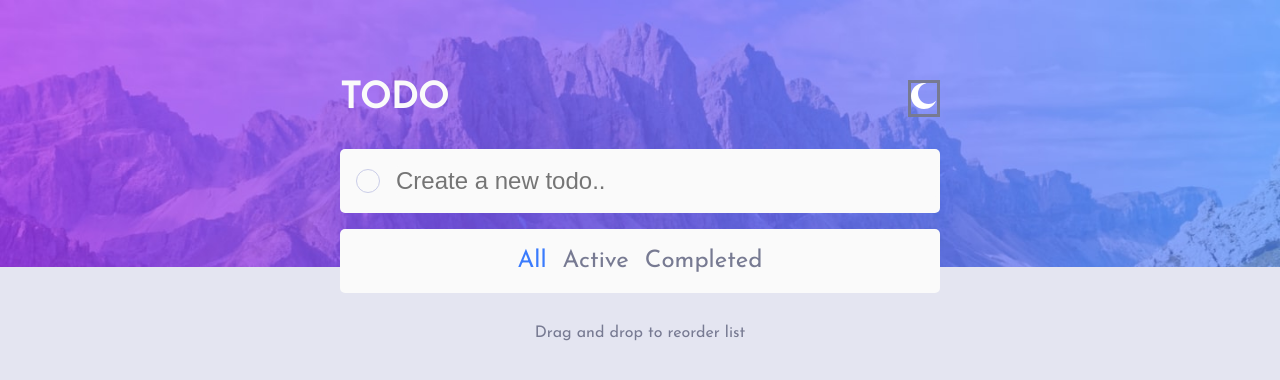
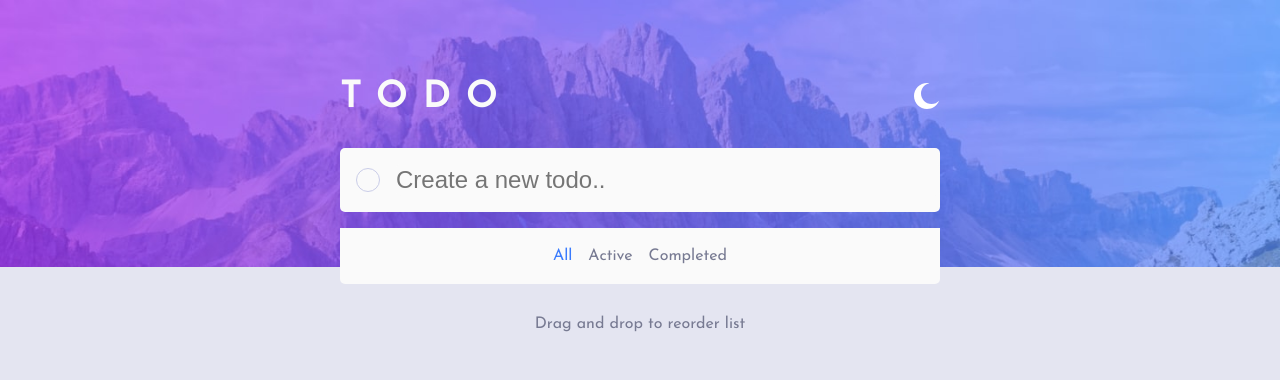
Before and after one commit to CHRISTIANGLENOGO/todo-app, a plain HTML site: page index.html in a window 1280 px wide. Drawn offline with Linux system fonts and the light colour scheme.

Commit message:
media query

```diff
--- a/scss/main.scss
+++ b/scss/main.scss
@@ -84,12 +84,12 @@ body {
     .todo {
       text-transform: uppercase;
       color: $VLGray;
+      letter-spacing: 1rem;
     }
 
     .toggle {
       display: flex;
       position: relative;
-      border: 3px solid $DGrayishBlue;
 
       .moon {
         position: relative;
@@ -250,6 +250,7 @@ body {
   }
 
   .container-list {
+    border-radius: 5px 5px 0 0;
     .todoDiv {
       height: 4rem;
 
@@ -269,11 +270,12 @@ body {
   }
 
   .todoStatus {
-    height: 4rem;
+    height: 3.5rem;
     margin: 0;
+    border-radius: 0 0 5px 5px;
 
-    .status {
-      font-size: 1.5rem;
-    }
+    // .status {
+    //   font-size: 1.5rem;
+    // }
   }
 }
```
Also changed, not shown: css/main.css.
